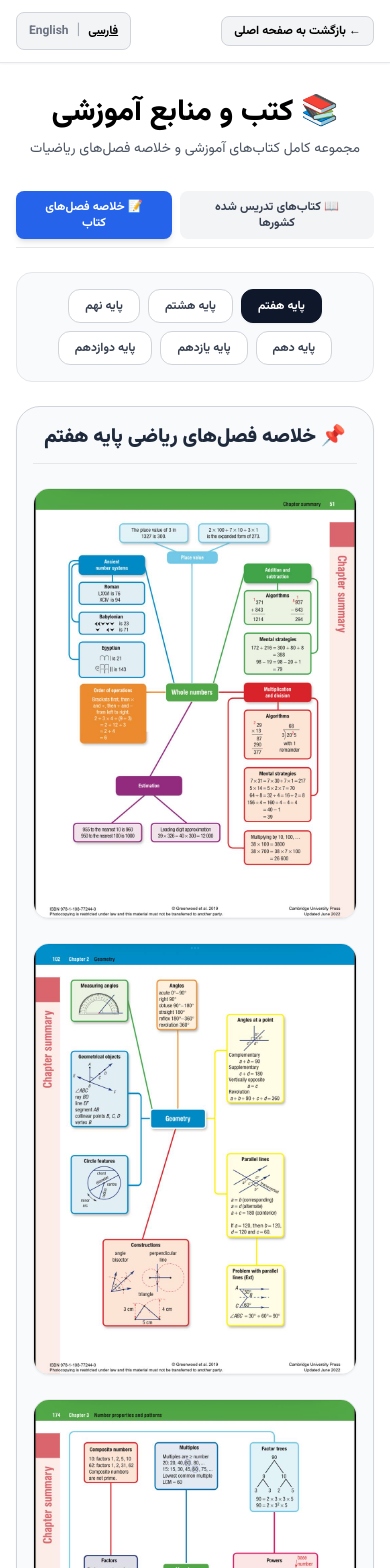
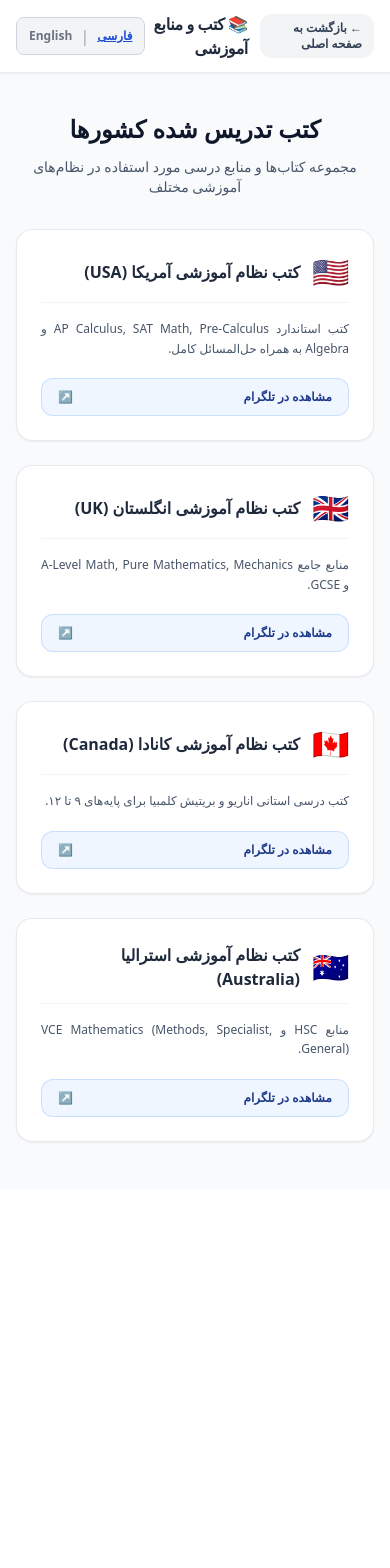
Before and after one commit to Hmohammadiz633/International-Mathematics-Site, a Next.js app: page /books in a window 390 px wide. Shown: the top 1568 px of the page. After the commit the page ends 1190 px from the top, so only its background shows below. Built offline with nearby package versions, Linux system fonts and the light colour scheme.

Commit message:
Update page.js

```diff
--- a/app/books/page.js
+++ b/app/books/page.js
@@ -2,143 +2,68 @@
 
 import { useState } from 'react';
 import Link from 'next/link';
-import BooksSection from '@/components/BooksSection';
 
 export default function BooksPage() {
   const [lang, setLang] = useState('fa');
-  const [activeTab, setActiveTab] = useState('summaries');
-  const [selectedGrade, setSelectedGrade] = useState(7);
-
   const isFa = lang === 'fa';
 
-  const grades = [
-    { id: 7, fa: 'پایه هفتم', en: 'Grade 7' },
-    { id: 8, fa: 'پایه هشتم', en: 'Grade 8' },
-    { id: 9, fa: 'پایه نهم', en: 'Grade 9' },
-    { id: 10, fa: 'پایه دهم', en: 'Grade 10' },
-    { id: 11, fa: 'پایه یازدهم', en: 'Grade 11' },
-    { id: 12, fa: 'پایه دوازدهم', en: 'Grade 12' },
-  ];
-
-  const grade7Images = [
-    { id: 1, src: '/summary-g7-1.JPG', title: 'خلاصه فصل ۱' },
-    { id: 2, src: '/summary-g7-2.JPG', title: 'خلاصه فصل ۲' },
-    { id: 3, src: '/summary-g7-3.JPG', title: 'خلاصه فصل ۳' },
-    { id: 4, src: '/summary-g7-4.JPG', title: 'خلاصه فصل ۴' },
-    { id: 5, src: '/summary-g7-5.JPG', title: 'خلاصه فصل ۵' },
-    { id: 6, src: '/summary-g7-6.JPG', title: 'خلاصه فصل ۶' },
-    { id: 7, src: '/summary-g7-7.JPG', title: 'خلاصه فصل ۷' },
-    { id: 8, src: '/summary-g7-8.JPG', title: 'خلاصه فصل ۸' },
-    { id: 9, src: '/summary-g7-9.JPG', title: 'خلاصه فصل ۹' },
-    { id: 10, src: '/summary-g7-10.JPG', title: 'خلاصه فصل ۱۰' },
-    { id: 11, src: '/summary-g7-11.JPG', title: 'خلاصه فصل ۱۱' },
-    { id: 12, src: '/summary-g7-12.JPG', title: 'خلاصه فصل ۱۲' },
-  ];
-
-  const grade8Images = [
-    { id: 1, src: '/IMG_0891.JPG', title: 'خلاصه فصل ۱' },
-    { id: 2, src: '/IMG_0892.JPG', title: 'خلاصه فصل ۲' },
-    { id: 3, src: '/IMG_0893.JPG', title: 'خلاصه فصل ۳' },
-    { id: 4, src: '/IMG_0894.JPG', title: 'خلاصه فصل ۴' },
-    { id: 5, src: '/IMG_0895.JPG', title: 'خلاصه فصل ۵' },
-    { id: 6, src: '/IMG_0896.JPG', title: 'خلاصه فصل ۶' },
-    { id: 7, src: '/IMG_0897.JPG', title: 'خلاصه فصل ۷' },
-    { id: 8, src: '/IMG_0898.JPG', title: 'خلاصه فصل ۸' },
-    { id: 9, src: '/IMG_0899.JPG', title: 'خلاصه فصل ۹' },
-    { id: 10, src: '/IMG_0900.JPG', title: 'خلاصه فصل ۱۰' },
-    { id: 11, src: '/IMG_0901.JPG', title: 'خلاصه فصل ۱۱' },
-  ];
-
-  const grade9Images = [
-    { id: 1, src: '/IMG_0908.JPG', title: 'خلاصه فصل ۱' },
-    { id: 2, src: '/IMG_0909.JPG', title: 'خلاصه فصل ۲' },
-    { id: 3, src: '/IMG_0910.JPG', title: 'خلاصه فصل ۳' },
-    { id: 4, src: '/IMG_0911.JPG', title: 'خلاصه فصل ۴' },
-    { id: 5, src: '/IMG_0912.JPG', title: 'خلاصه فصل ۵' },
-    { id: 6, src: '/IMG_0913.JPG', title: 'خلاصه فصل ۶' },
-    { id: 7, src: '/IMG_0914.JPG', title: 'خلاصه فصل ۷' },
-    { id: 8, src: '/IMG_0915.JPG', title: 'خلاصه فصل ۸' },
-    { id: 9, src: '/IMG_0916.JPG', title: 'خلاصه فصل ۹' },
-    { id: 10, src: '/IMG_0917.JPG', title: 'خلاصه فصل ۱۰' },
-  ];
-
-  const grade10Images = [
-    { id: 1, src: '/IMG_0919.JPG', title: 'خلاصه فصل ۱' },
-    { id: 2, src: '/IMG_0920.JPG', title: 'خلاصه فصل ۲' },
-    { id: 3, src: '/IMG_0921.JPG', title: 'خلاصه فصل ۳' },
-    { id: 4, src: '/IMG_0922.JPG', title: 'خلاصه فصل ۴' },
-    { id: 5, src: '/IMG_0923.JPG', title: 'خلاصه فصل ۵' },
-    { id: 6, src: '/IMG_0924.JPG', title: 'خلاصه فصل ۶' },
-    { id: 7, src: '/IMG_0925.JPG', title: 'خلاصه فصل ۷' },
-    { id: 8, src: '/IMG_0926.JPG', title: 'خلاصه فصل ۸' },
-    { id: 9, src: '/IMG_0927.JPG', title: 'خلاصه فصل ۹' },
-    { id: 10, src: '/IMG_0928.JPG', title: 'خلاصه فصل ۱۰' },
-  ];
-
-  const grade11Images = [
-    { id: 1, src: '/IMG_0930.jpg' },
-    { id: 2, src: '/IMG_0931.PNG' },
-    { id: 3, src: '/IMG_0932.PNG' },
-    { id: 4, src: '/IMG_0933.PNG' },
-    { id: 5, src: '/IMG_0934.PNG' },
-    { id: 6, src: '/IMG_0935.PNG' },
-    { id: 7, src: '/IMG_0936.PNG' },
-    { id: 8, src: '/IMG_0937.jpg' },
-    { id: 9, src: '/IMG_0938.jpg' },
-    { id: 10, src: '/IMG_0939.jpg' },
-    { id: 11, src: '/IMG_0940.jpg' },
-    { id: 12, src: '/IMG_0941.jpg' },
-    { id: 13, src: '/IMG_0942.PNG' },
-    { id: 14, src: '/IMG_0943.PNG' },
-    { id: 15, src: '/IMG_0944.jpg' },
-    { id: 16, src: '/IMG_0945.PNG' },
-    { id: 17, src: '/IMG_0946.jpg' },
-    { id: 18, src: '/IMG_0947.jpg' },
-    { id: 19, src: '/IMG_0948.jpg' },
-    { id: 20, src: '/IMG_0949.PNG' },
-  ];
-
-  // تمامی ۲۱ تصویر پایه دوازدهم با حفظ دقیق حروف کوچک/بزرگ و پسوندها
-  const grade12Images = [
-    { id: 1, src: '/IMG_0956.PNG' },
-    { id: 2, src: '/IMG_0957.PNG' },
-    { id: 3, src: '/IMG_0958.jpg' },
-    { id: 4, src: '/IMG_0959.jpg' },
-    { id: 5, src: '/IMG_0960.PNG' },
-    { id: 6, src: '/IMG_0961.PNG' },
-    { id: 7, src: '/IMG_0962.PNG' },
-    { id: 8, src: '/IMG_0963.jpg' },
-    { id: 9, src: '/IMG_0964.PNG' },
-    { id: 10, src: '/IMG_0965.PNG' },
-    { id: 11, src: '/IMG_0966.PNG' },
-    { id: 12, src: '/IMG_0967.jpg' },
-    { id: 13, src: '/IMG_0968.PNG' },
-    { id: 14, src: '/IMG_0969.jpg' },
-    { id: 15, src: '/IMG_0970.PNG' },
-    { id: 16, src: '/IMG_0971.jpg' },
-    { id: 17, src: '/IMG_0972.PNG' },
-    { id: 18, src: '/IMG_0973.jpg' },
-    { id: 19, src: '/IMG_0974.jpg' },
-    { id: 20, src: '/IMG_0975.PNG' },
-    { id: 21, src: '/IMG_0976.PNG' },
+  const booksData = [
+    {
+      flag: '🇺🇸',
+      countryFa: 'کتب نظام آموزشی آمریکا (USA)',
+      countryEn: 'US Educational Books',
+      descriptionFa: 'کتب استاندارد AP Calculus, SAT Math, Pre-Calculus و Algebra به همراه حل‌المسائل کامل.',
+      descriptionEn: 'Standard AP Calculus, SAT Math, Pre-Calculus, and Algebra books with solutions.',
+      link: 'https://t.me/International_Maths'
+    },
+    {
+      flag: '🇬🇧',
+      countryFa: 'کتب نظام آموزشی انگلستان (UK)',
+      countryEn: 'UK Educational Books',
+      descriptionFa: 'منابع جامع A-Level Math, Pure Mathematics, Mechanics و GCSE.',
+      descriptionEn: 'Comprehensive sources for A-Level Math, Pure Mathematics, Mechanics, and GCSE.',
+      link: 'https://t.me/International_Maths'
+    },
+    {
+      flag: '🇨🇦',
+      countryFa: 'کتب نظام آموزشی کانادا (Canada)',
+      countryEn: 'Canada Educational Books',
+      descriptionFa: 'کتب درسی استانی اناریو و بریتیش کلمبیا برای پایه‌های ۹ تا ۱۲.',
+      descriptionEn: 'Ontario and British Columbia curriculum math books for grades 9 to 12.',
+      link: 'https://t.me/International_Maths'
+    },
+    {
+      flag: '🇦🇺',
+      countryFa: 'کتب نظام آموزشی استرالیا (Australia)',
+      countryEn: 'Australia Educational Books',
+      descriptionFa: 'منابع HSC و VCE Mathematics (Methods, Specialist, General).',
+      descriptionEn: 'HSC and VCE Mathematics resources (Methods, Specialist, General).',
+      link: 'https://t.me/International_Maths'
+    },
   ];
 
   return (
-    <main dir={isFa ? 'rtl' : 'ltr'} className="min-h-screen bg-white text-black pb-12">
-      <header className="sticky top-0 z-50 bg-white border-b border-gray-200 px-4 py-3 shadow-sm">
+    <main dir={isFa ? 'rtl' : 'ltr'} className="min-h-screen bg-slate-50 text-slate-900 font-sans pb-12 antialiased">
+      {/* هدر */}
+      <header className="sticky top-0 z-50 bg-white/95 backdrop-blur-md border-b border-gray-200/80 px-4 py-3 shadow-sm">
         <div className="max-w-6xl mx-auto flex items-center justify-between">
+          <div className="flex items-center gap-3">
             <Link
               href="/"
-            className="flex items-center gap-2 px-3 py-1.5 bg-gray-100 hover:bg-gray-200 text-black text-xs font-bold rounded-lg border border-gray-300 transition"
+              className="px-3 py-1.5 bg-gray-100 hover:bg-gray-200 text-slate-700 rounded-xl text-xs font-bold transition flex items-center gap-1"
             >
               <span>{isFa ? '← بازگشت به صفحه اصلی' : '← Back to Home'}</span>
             </Link>
+            <h1 className="font-black text-base md:text-xl text-slate-800 tracking-tight">
+              📚 {isFa ? 'کتب و منابع آموزشی' : 'Books & Educational Resources'}
+            </h1>
+          </div>
 
           <div className="flex items-center gap-2 bg-gray-100 px-3 py-1.5 rounded-lg border border-gray-300">
             <button
               type="button"
               onClick={() => setLang('fa')}
-              className={`text-xs font-bold transition ${isFa ? 'text-black underline' : 'text-gray-500 hover:text-black'}`}
+              className={`text-xs font-bold transition ${isFa ? 'text-blue-700 underline font-black' : 'text-gray-500 hover:text-black'}`}
             >
               فارسی
             </button>
@@ -146,7 +71,7 @@
             <button
               type="button"
               onClick={() => setLang('en')}
-              className={`text-xs font-bold transition ${!isFa ? 'text-black underline' : 'text-gray-500 hover:text-black'}`}
+              className={`text-xs font-bold transition ${!isFa ? 'text-blue-700 underline font-black' : 'text-gray-500 hover:text-black'}`}
             >
               English
             </button>
@@ -154,141 +79,45 @@
         </div>
       </header>
 
-      <section className="max-w-4xl mx-auto text-center px-4 pt-8 pb-4">
-        <h1 className="text-3xl md:text-4xl font-extrabold text-black mb-2">
-          📚 {isFa ? 'کتب و منابع آموزشی' : 'Educational Books & Resources'}
-        </h1>
-        <p className="text-gray-600 text-sm md:text-base">
-          {isFa ? 'مجموعه کامل کتاب‌های آموزشی و خلاصه فصل‌های ریاضیات' : 'Comprehensive collection of math textbooks and chapter summaries'}
+      {/* بخش اصلی کتب تدریس شده کشورها */}
+      <section id="country-books" className="max-w-5xl mx-auto px-4 pt-10">
+        <div className="text-center mb-8">
+          <h2 className="text-2xl md:text-4xl font-black text-slate-900 mb-3">
+            {isFa ? 'کتب تدریس شده کشورها' : 'Textbooks by Country'}
+          </h2>
+          <p className="text-slate-600 text-sm md:text-base">
+            {isFa ? 'مجموعه کتاب‌ها و منابع درسی مورد استفاده در نظام‌های آموزشی مختلف' : 'Curriculum textbooks used in international educational systems'}
           </p>
-      </section>
-
-      <div className="max-w-4xl mx-auto px-4 mt-4">
-        <div className="flex justify-center gap-2 border-b border-gray-200 pb-2">
-          <button
-            type="button"
-            onClick={() => setActiveTab('taught')}
-            className={`px-4 py-2 text-xs md:text-sm font-bold rounded-lg transition ${
-              activeTab === 'taught'
-                ? 'bg-blue-600 text-white shadow-md'
-                : 'bg-gray-100 text-gray-700 hover:bg-gray-200'
-            }`}
-          >
-            📖 {isFa ? 'کتاب‌های تدریس شده کشورها' : 'Books Taught in Countries'}
-          </button>
-
-          <button
-            type="button"
-            onClick={() => setActiveTab('summaries')}
-            className={`px-4 py-2 text-xs md:text-sm font-bold rounded-lg transition ${
-              activeTab === 'summaries'
-                ? 'bg-blue-600 text-white shadow-md'
-                : 'bg-gray-100 text-gray-700 hover:bg-gray-200'
-            }`}
-          >
-            📝 {isFa ? 'خلاصه فصل‌های کتاب' : 'Book Chapter Summaries'}
-          </button>
-        </div>
         </div>
 
-      <div className="max-w-6xl mx-auto px-4 mt-6">
-        {activeTab === 'taught' && (
-          <BooksSection lang={lang} />
-        )}
-
-        {activeTab === 'summaries' && (
-          <div className="space-y-6">
-            <div className="flex flex-wrap justify-center gap-2 md:gap-3 bg-gray-50 p-4 rounded-2xl border border-gray-200">
-              {grades.map((grade) => (
-                <button
-                  key={grade.id}
-                  type="button"
-                  onClick={() => setSelectedGrade(grade.id)}
-                  className={`px-4 py-2 text-xs md:text-sm font-bold rounded-xl border transition ${
-                    selectedGrade === grade.id
-                      ? 'bg-slate-900 text-white border-slate-900 shadow-sm'
-                      : 'bg-white text-gray-700 border-gray-300 hover:bg-gray-100'
-                  }`}
-                >
-                  {isFa ? grade.fa : grade.en}
-                </button>
-              ))}
+        <div className="grid grid-cols-1 md:grid-cols-2 gap-6">
+          {booksData.map((item, idx) => (
+            <div key={idx} className="bg-white p-6 rounded-2xl border border-gray-200/90 shadow-sm hover:shadow-md transition flex flex-col justify-between">
+              <div>
+                <div className="flex items-center gap-3 border-b border-gray-100 pb-3 mb-4">
+                  <span className="text-3xl">{item.flag}</span>
+                  <h3 className="font-bold text-base md:text-lg text-slate-800">
+                    {isFa ? item.countryFa : item.countryEn}
+                  </h3>
+                </div>
+                <p className="text-slate-600 text-xs md:text-sm leading-relaxed text-justify mb-5 font-normal">
+                  {isFa ? item.descriptionFa : item.descriptionEn}
+                </p>
               </div>
 
-            {[7, 8, 9, 10].includes(selectedGrade) && (
-              <div className="bg-slate-50 border border-gray-300 rounded-3xl p-4 md:p-8 shadow-sm">
-                <h3 className="text-xl font-black text-slate-800 mb-6 text-center border-b border-gray-200 pb-3">
-                  {isFa ? `📌 خلاصه فصل‌های ریاضی ${grades.find(g => g.id === selectedGrade)?.fa}` : `📌 ${grades.find(g => g.id === selectedGrade)?.en} Chapter Summaries`}
-                </h3>
-                <div className="grid grid-cols-1 md:grid-cols-2 gap-6 items-start">
-                  {(selectedGrade === 7 ? grade7Images :
-                    selectedGrade === 8 ? grade8Images :
-                    selectedGrade === 9 ? grade9Images : grade10Images).map((img) => (
-                    <div key={img.id} className="w-full bg-white border border-gray-200 rounded-2xl overflow-hidden shadow-sm hover:shadow-md transition">
-                      <img
-                        src={img.src}
-                        alt={img.title || 'Summary'}
-                        className="w-full h-auto object-contain block hover:scale-[1.01] transition duration-300"
-                        loading="lazy"
-                      />
+              <a
+                href={item.link}
+                target="_blank"
+                rel="noopener noreferrer"
+                className="w-full py-2.5 px-4 bg-blue-50 hover:bg-blue-100 text-blue-900 text-xs md:text-sm font-bold rounded-xl border border-blue-200/80 transition flex items-center justify-between group"
+              >
+                <span>{isFa ? 'مشاهده در تلگرام' : 'View on Telegram'}</span>
+                <span className="text-blue-600 font-bold group-hover:translate-x-1 transition-transform">↗</span>
+              </a>
             </div>
           ))}
         </div>
-              </div>
-            )}
-
-            {selectedGrade === 11 && (
-              <div className="bg-slate-50 border border-gray-300 rounded-3xl p-4 md:p-8 shadow-sm">
-                <h3 className="text-xl font-black text-slate-800 mb-6 text-center border-b border-gray-200 pb-3">
-                  {isFa ? '📌 خلاصه فصل‌های ریاضی پایه یازدهم' : '📌 Grade 11 Chapter Summaries'}
-                </h3>
-                <div className="grid grid-cols-1 sm:grid-cols-2 lg:grid-cols-2 gap-4 items-start">
-                  {grade11Images.map((img) => (
-                    <div key={img.id} className="w-full bg-white border border-gray-200 rounded-xl overflow-hidden shadow-sm">
-                      <img
-                        src={img.src}
-                        alt="Summary"
-                        className="w-full h-auto object-contain block"
-                        loading="lazy"
-                      />
-                    </div>
-                  ))}
-                </div>
-              </div>
-            )}
-
-            {selectedGrade === 12 && (
-              <div className="bg-slate-50 border border-gray-300 rounded-3xl p-4 md:p-8 shadow-sm">
-                <h3 className="text-xl font-black text-slate-800 mb-6 text-center border-b border-gray-200 pb-3">
-                  {isFa ? '📌 خلاصه فصل‌های ریاضی پایه دوازدهم' : '📌 Grade 12 Chapter Summaries'}
-                </h3>
-                <div className="grid grid-cols-1 sm:grid-cols-2 lg:grid-cols-2 gap-4 items-start">
-                  {grade12Images.map((img) => (
-                    <div key={img.id} className="w-full bg-white border border-gray-200 rounded-xl overflow-hidden shadow-sm">
-                      <img
-                        src={img.src}
-                        alt="Summary"
-                        className="w-full h-auto object-contain block"
-                        loading="lazy"
-                      />
-                    </div>
-                  ))}
-                </div>
-              </div>
-            )}
-
-            {![7, 8, 9, 10, 11, 12].includes(selectedGrade) && (
-              <div className="text-center py-12 bg-gray-50 rounded-2xl border border-dashed border-gray-300">
-                <p className="text-gray-600 text-sm md:text-base font-medium">
-                  {isFa
-                    ? `خلاصه فصل‌های مربوط به ${grades.find(g => g.id === selectedGrade)?.fa} به‌زودی اضافه خواهد شد.`
-                    : `Summaries for ${grades.find(g => g.id === selectedGrade)?.en} will be added soon.`}
-                </p>
-              </div>
-            )}
-          </div>
-        )}
-      </div>
+      </section>
     </main>
   );
 }
```
Lines whose indentation alone changed are shown as unchanged.
